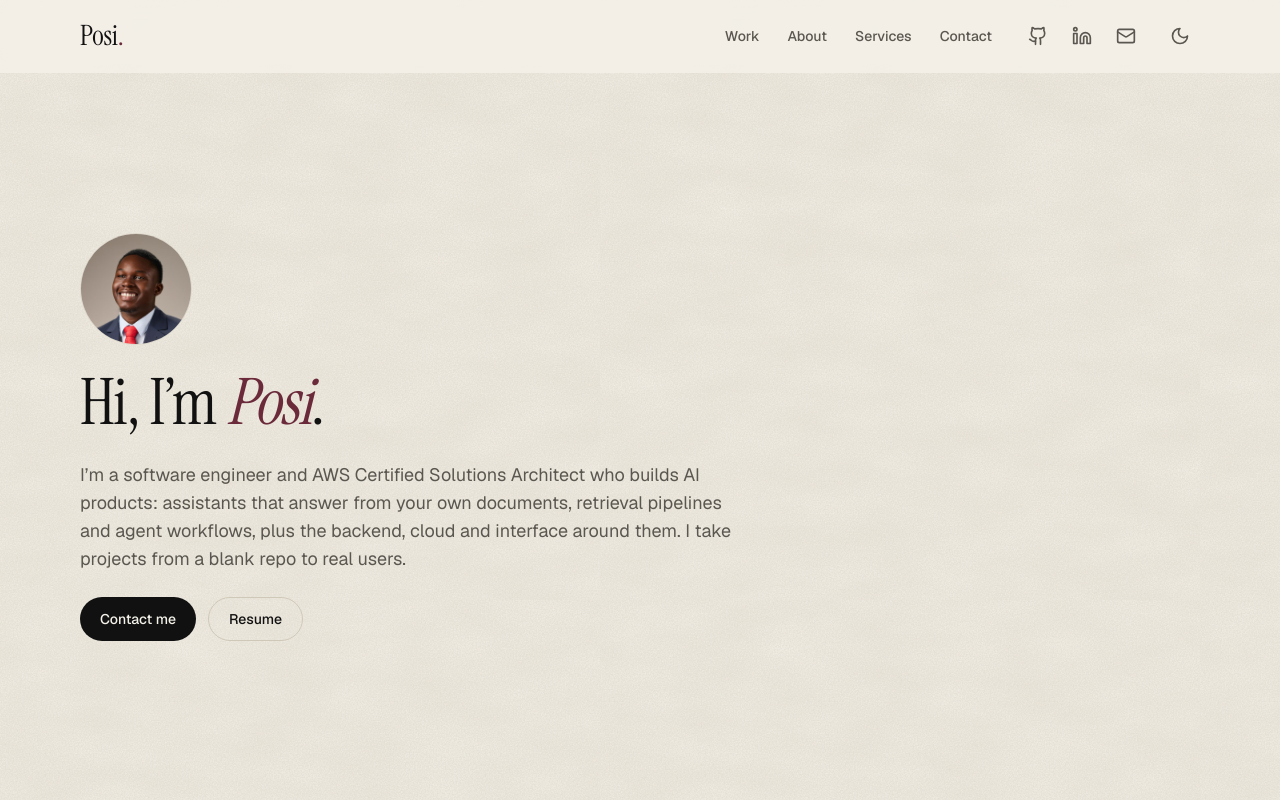
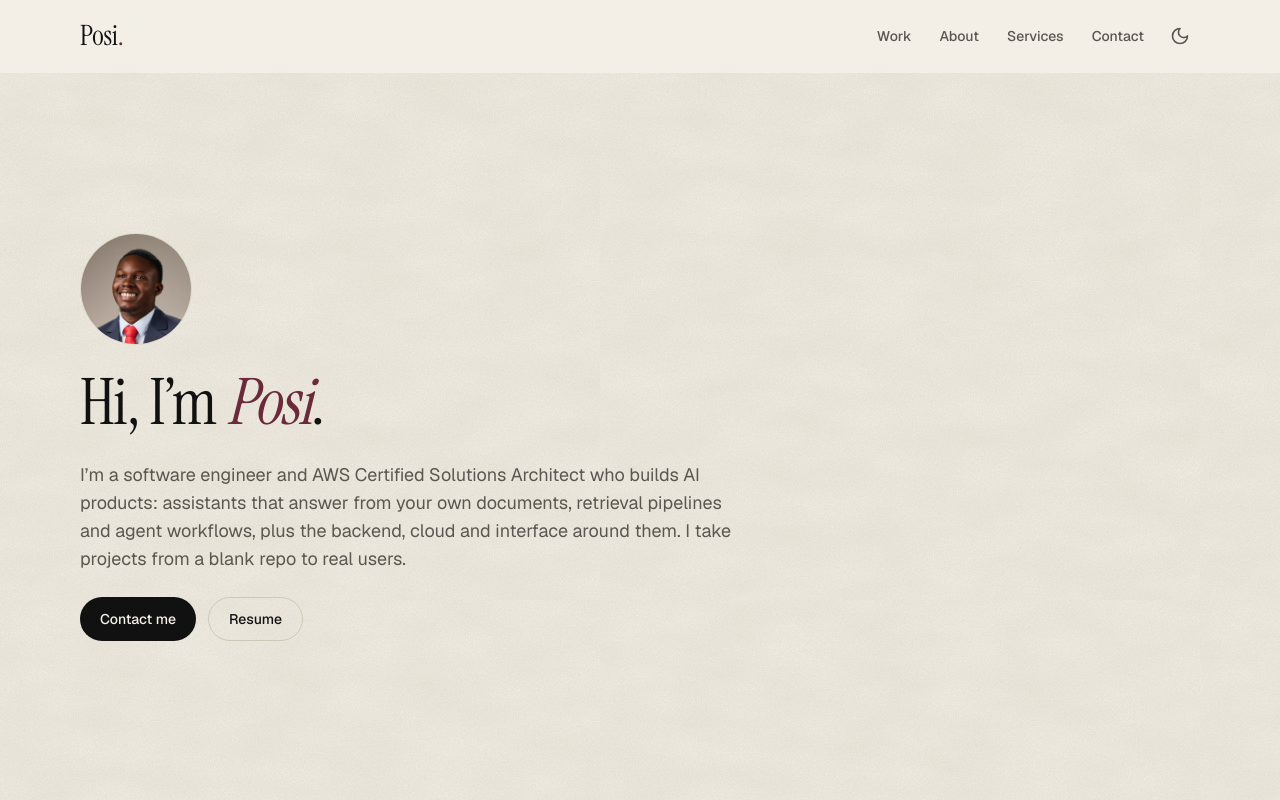
Before and after one commit to Posiislight/main-portfolio, a Next.js app: page / in a window 1280 px wide. Shown: the top 800 px of the page. Built offline with nearby package versions, Linux system fonts and the light colour scheme.

Commit message:
Remove social icons from the header
Co-Authored-By: Claude Sonnet 5.5 <noreply@anthropic.com>

```diff
--- a/components/site-header.tsx
+++ b/components/site-header.tsx
@@ -2,7 +2,7 @@
 
 import { useEffect, useState } from "react"
 import Link from "next/link"
-import { ArrowLeft, Github, Linkedin, Mail, Menu, X } from "lucide-react"
+import { ArrowLeft, Menu, X } from "lucide-react"
 import { ThemeToggle } from "@/components/theme-toggle"
 
 const links = [
@@ -10,12 +10,6 @@ const links = [
   { href: "/#about", label: "About" },
   { href: "/#services", label: "Services" },
   { href: "/#contact", label: "Contact" },
-]
-
-const socials = [
-  { href: "https://github.com/Posiislight", label: "GitHub", Icon: Github, external: true },
-  { href: "https://www.linkedin.com/in/adeleke-olamiposi", label: "LinkedIn", Icon: Linkedin, external: true },
-  { href: "mailto:adelekeolamiposi@gmail.com", label: "Email", Icon: Mail, external: false },
 ]
 
 const container = "mx-auto flex h-16 max-w-[1200px] items-center justify-between px-6 md:h-[72px] md:px-10"
@@ -82,23 +76,6 @@ export function SiteHeader({ backToWork = false }: { backToWork?: boolean }) {
                   </Link>
                 ))}
               </nav>
-            )}
-
-            {!backToWork && (
-              <div className="mx-2 hidden items-center lg:flex">
-                {socials.map(({ href, label, Icon, external }) => (
-                  <a
-                    key={label}
-                    href={href}
-                    aria-label={label}
-                    title={label}
-                    {...(external ? { target: "_blank", rel: "noreferrer" } : {})}
-                    className="inline-flex size-11 items-center justify-center rounded-full text-fg-muted transition-colors hover:bg-brand-soft hover:text-fg"
-                  >
-                    <Icon className="size-5" aria-hidden="true" />
-                  </a>
-                ))}
-              </div>
             )}
 
             <ThemeToggle />
```
Also changed, not shown: 1 other file (tests, documents, lock files or other folders).
